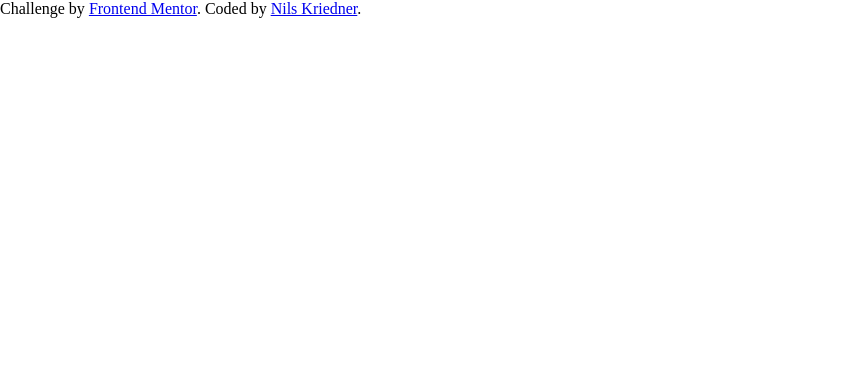
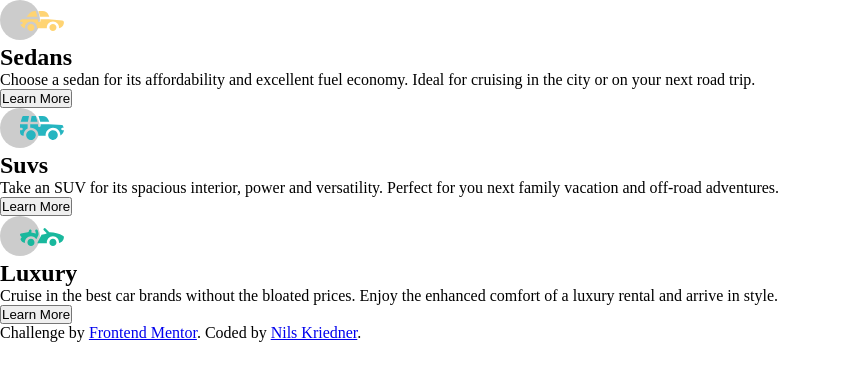
Before and after one commit to nkriedner/preview-card-challenge-2, a plain HTML site: page index.html in a window 1280 px wide. Shown: the whole page, without its empty margins (0-841 px from the left). Drawn offline with Linux system fonts and the light colour scheme.

Commit message:
Add given content in index.html

```diff
--- a/index.html
+++ b/index.html
@@ -12,9 +12,33 @@
     </head>
     <body>
         <div class="cards-container">
-            <div class="card"></div>
-            <div class="card"></div>
-            <div class="card"></div>
+            <div class="card sedans-card">
+                <img src="./images/icon-sedans.svg" alt="sedans icon" />
+                <h2>Sedans</h2>
+                <p>
+                    Choose a sedan for its affordability and excellent fuel economy. Ideal for cruising in the city or
+                    on your next road trip.
+                </p>
+                <button>Learn More</button>
+            </div>
+            <div class="card suvs-card">
+                <img src="./images/icon-suvs.svg" alt="sedans icon" />
+                <h2>Suvs</h2>
+                <p>
+                    Take an SUV for its spacious interior, power and versatility. Perfect for you next family vacation
+                    and off-road adventures.
+                </p>
+                <button>Learn More</button>
+            </div>
+            <div class="card luxury-card">
+                <img src="./images/icon-luxury.svg" alt="sedans icon" />
+                <h2>Luxury</h2>
+                <p>
+                    Cruise in the best car brands without the bloated prices. Enjoy the enhanced comfort of a luxury
+                    rental and arrive in style.
+                </p>
+                <button>Learn More</button>
+            </div>
         </div>
         <div class="attribution">
             Challenge by <a href="https://www.frontendmentor.io?ref=challenge" target="_blank">Frontend Mentor</a>.
```
